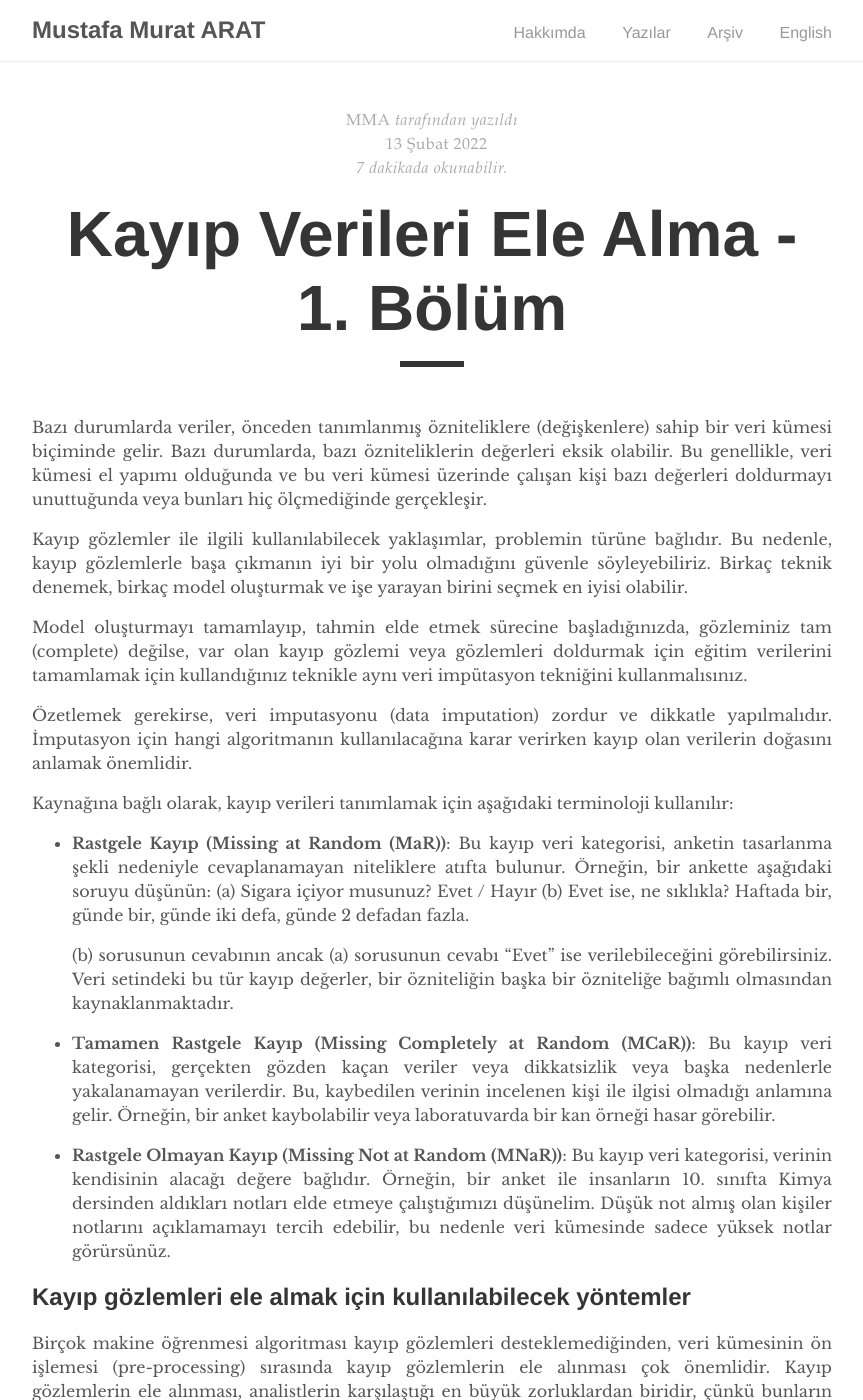
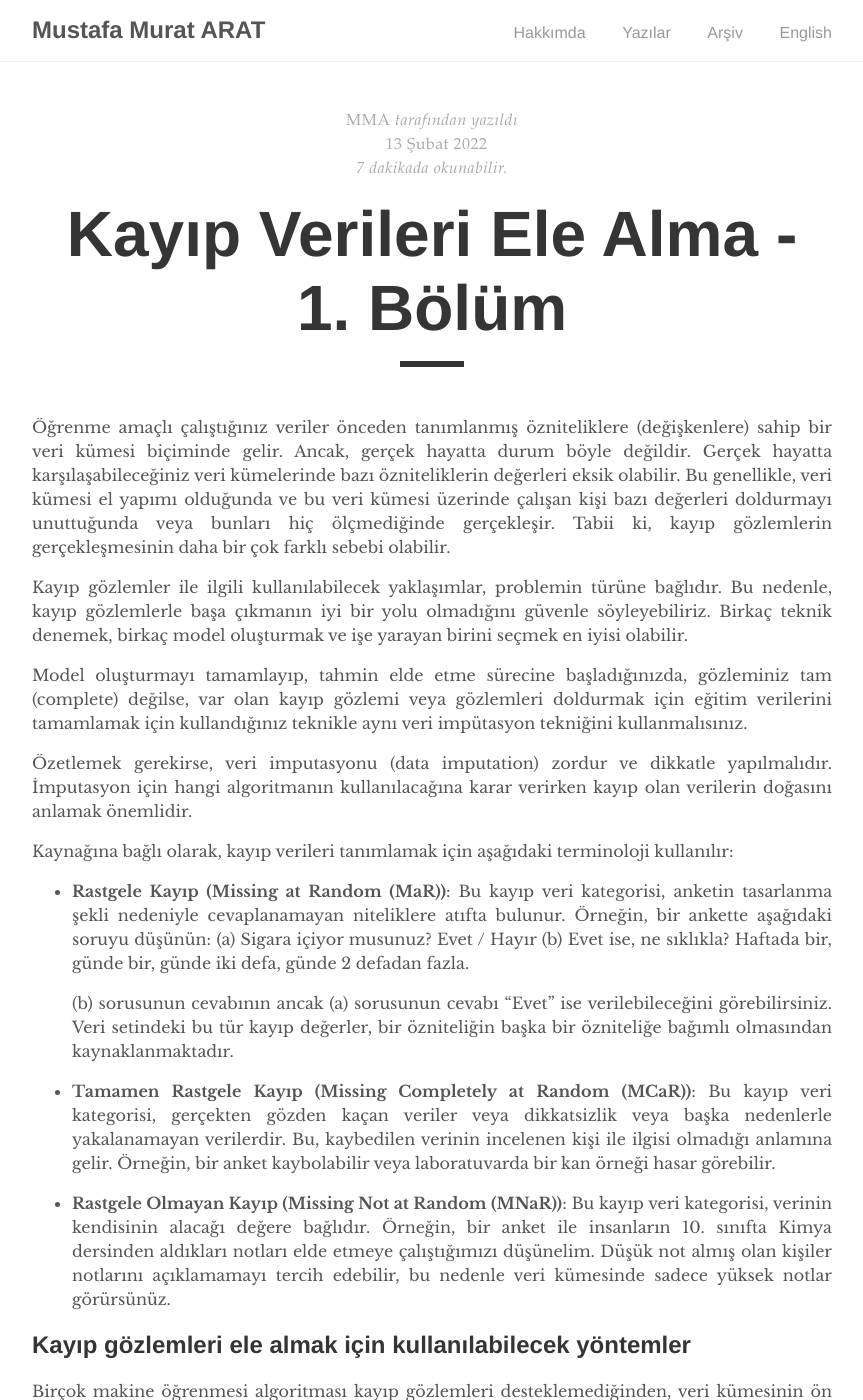
Before and after one commit to mmuratarat/turkish, a Jekyll site: the page built from _posts/2022-02-13-handling_missing_values_in_ML.md, in a window 1280 px wide and 1400 px high. Shown: the whole window, without its empty margins (208-1071 px from the left). Built offline with Jekyll 4.4.1, drawn with Linux system fonts in a browser that asks for light colours; nearby versions of some CDN libraries; formulas are drawn with MathJax 3; comment, search, counter and statistics services are not loaded; some of the changed text lies outside the part shown.

Commit message:
Update 2022-02-13-handling_missing_values_in_ML.md

```diff
--- a/_posts/2022-02-13-handling_missing_values_in_ML.md
+++ b/_posts/2022-02-13-handling_missing_values_in_ML.md
@@ -5,11 +5,11 @@
 comments: true
 ---
 
-Bazı durumlarda veriler, önceden tanımlanmış özniteliklere (değişkenlere) sahip bir veri kümesi biçiminde gelir. Bazı durumlarda, bazı özniteliklerin değerleri eksik olabilir. Bu genellikle, veri kümesi el yapımı olduğunda ve bu veri kümesi üzerinde çalışan kişi bazı değerleri doldurmayı unuttuğunda veya bunları hiç ölçmediğinde gerçekleşir.
+Öğrenme amaçlı çalıştığınız veriler önceden tanımlanmış özniteliklere (değişkenlere) sahip bir veri kümesi biçiminde gelir. Ancak, gerçek hayatta durum böyle değildir. Gerçek hayatta karşılaşabileceğiniz veri kümelerinde bazı özniteliklerin değerleri eksik olabilir. Bu genellikle, veri kümesi el yapımı olduğunda ve bu veri kümesi üzerinde çalışan kişi bazı değerleri doldurmayı unuttuğunda veya bunları hiç ölçmediğinde gerçekleşir. Tabii ki, kayıp gözlemlerin gerçekleşmesinin daha bir çok farklı sebebi olabilir.
 
 Kayıp gözlemler ile ilgili kullanılabilecek yaklaşımlar, problemin türüne bağlıdır. Bu nedenle, kayıp gözlemlerle başa çıkmanın iyi bir yolu olmadığını güvenle söyleyebiliriz. Birkaç teknik denemek, birkaç model oluşturmak ve işe yarayan birini seçmek en iyisi olabilir.
 
-Model oluşturmayı tamamlayıp, tahmin elde etmek sürecine başladığınızda, gözleminiz tam (complete) değilse, var olan kayıp gözlemi veya gözlemleri doldurmak için eğitim verilerini tamamlamak için kullandığınız teknikle aynı veri impütasyon tekniğini kullanmalısınız.
+Model oluşturmayı tamamlayıp, tahmin elde etme sürecine başladığınızda, gözleminiz tam (complete) değilse, var olan kayıp gözlemi veya gözlemleri doldurmak için eğitim verilerini tamamlamak için kullandığınız teknikle aynı veri impütasyon tekniğini kullanmalısınız.
 
 Özetlemek gerekirse, veri imputasyonu (data imputation) zordur ve dikkatle yapılmalıdır. İmputasyon için hangi algoritmanın kullanılacağına karar verirken kayıp olan verilerin doğasını anlamak önemlidir.
 
@@ -26,9 +26,9 @@
 
 ## Kayıp gözlemleri ele almak için kullanılabilecek yöntemler
 
-Birçok makine öğrenmesi algoritması kayıp gözlemleri desteklemediğinden, veri kümesinin ön işlemesi (pre-processing) sırasında kayıp gözlemlerin ele alınması çok önemlidir. Kayıp gözlemlerin ele alınması, analistlerin karşılaştığı en büyük zorluklardan biridir, çünkü bunların nasıl ele alınacağına dair doğru kararı vermek, sağlam veri modelleri oluşturur. Eksik değerleri atamanın farklı yollarına bakalım.
+Birçok makine öğrenmesi algoritması kayıp gözlemleri desteklemediğinden, veri kümesinin ön işlemesi (pre-processing) sırasında kayıp gözlemlerin ele alınması çok önemlidir. Kayıp gözlemlerin ele alınması, veri bilimcilerin karşılaştığı en büyük zorluklardan biridir, çünkü bunların nasıl ele alınacağına dair doğru kararı vermek, sağlam veri modelleri oluşturur. Eksik değerleri atamanın farklı yollarına bakalım.
 
-1. **Veri satırını veya tüm sütunu yoksay**: Veri kümeniz yeterince büyükse, bazı eğitim örneklerini gözden çıkartabilirsiniz. Bu hızlı bir çözümdür ve tipik olarak kayıp gözlemlerin yüzdesinin nispeten düşük olduğu ($< \%5$) durumlarda tercih edilir. Kayıp gözlemlerden kurtulurken kullanabileceğiniz kirli bir yaklaşımdır ancak bilgi kaybına neden olabilir. Bununla birlikte, bazı durumlarda değişkenlerin geri kalanı mükemmel bir şekilde doldurulmuş ve bilgilendirici olsa bile, özniteliklerden (değişkenlerden) biri kayıp bir değere sahip olduğu için bir bütün gözlemi (satırı) veriden atmak, yapılmaması gereken bir durumdur. Bu nedenle, yalnızca satırdaki tüm değerler kayıp ise satırları bırakmayı seçmelisiniz. Bazen yalnızca en az 4 `NA`-olmayan değere sahip satırları tutmak isteyebilirsiniz (4 burada rastgele bir sayıdır). Bazen bazı kayıp değerleri olan bir sütundan (değişkenden) kurtulmak isteyebilirsiniz. Ancak bu yaklaşım, yalnızca verilerde $\%60$'tan fazla gözlemin kayıp olması ve bu değişkenin önemsiz olması durumunda geçerlidir.
+1. **Veri satırını veya tüm sütunu yoksayın**: Veri kümeniz yeterince büyükse, bazı eğitim örneklerini gözden çıkartabilirsiniz. Bu hızlı bir çözümdür ve tipik olarak kayıp gözlemlerin yüzdesinin nispeten düşük olduğu ($< \%5$) durumlarda tercih edilir. Kayıp gözlemlerden kurtulurken kullanabileceğiniz kirli bir yaklaşımdır ancak bilgi kaybına neden olabilir. Bununla birlikte, bazı durumlarda değişkenlerin geri kalanı mükemmel bir şekilde doldurulmuş ve bilgilendirici olsa bile, özniteliklerden (değişkenlerden) biri kayıp bir değere sahip olduğu için bir bütün gözlemi (satırı) veriden atmak, yapılmaması gereken bir durumdur. Bu nedenle, yalnızca satırdaki tüm değerler kayıp ise satırları bırakmayı seçmelisiniz. Bazen yalnızca en az 4 `NA`-olmayan değere sahip satırları tutmak isteyebilirsiniz (4 burada rastgele bir sayıdır). Bazen bazı kayıp değerleri olan bir sütundan (değişkenden) kurtulmak isteyebilirsiniz. Ancak bu yaklaşım, yalnızca verilerde $\%60$'tan fazla gözlemin kayıp olması ve bu değişkenin önemsiz olması durumunda geçerlidir.
 
 2. **Kayıp gözlemi, sabit değer aralığının dışında bir sabitle değiştirin, $-999$, $-1$ vb.**: Başka bir teknik, kayıp değeri, bir özniteliğin alabileceği değerlerin aralığının dışındaki bir değerle değiştirmektir. Örneğin, normal aralık $[0,1]$ ise eksik değeri $2$ veya $-1$ olarak ayarlayabilirsiniz. Buradaki fikir, öğrenme algoritmasının, öznitelik normal değerlerden önemli ölçüde farklı bir değere sahip olduğunda yapılacak en iyi şeyin ne olduğunu öğreneceğidir. Alternatif olarak, kayıp değeri aralığın ortasındaki bir değerle değiştirebilirsiniz. Örneğin, bir öznitelğin aralığı $[−1,1]$ ise, kayıp değeri $0$'a eşit olarak ayarlayabilirsiniz. Buradaki fikir, aralığın ortasındaki değerin tahminleri önemli ölçüde etkilemeyeceğidir.
 
```
Also changed, not shown: other parts of _posts/2022-02-13-handling_missing_values_in_ML.md (+2 -2 lines).
